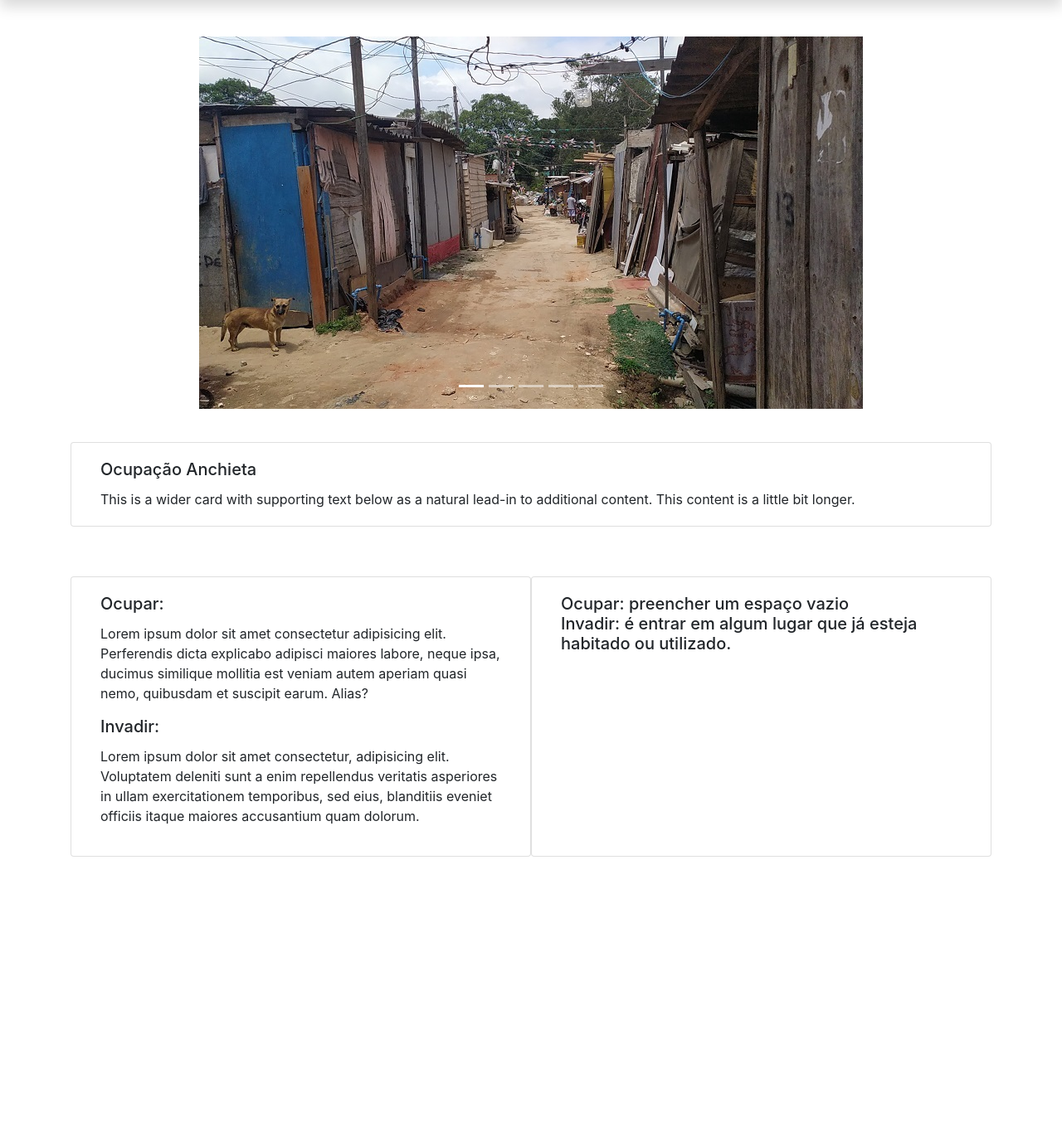
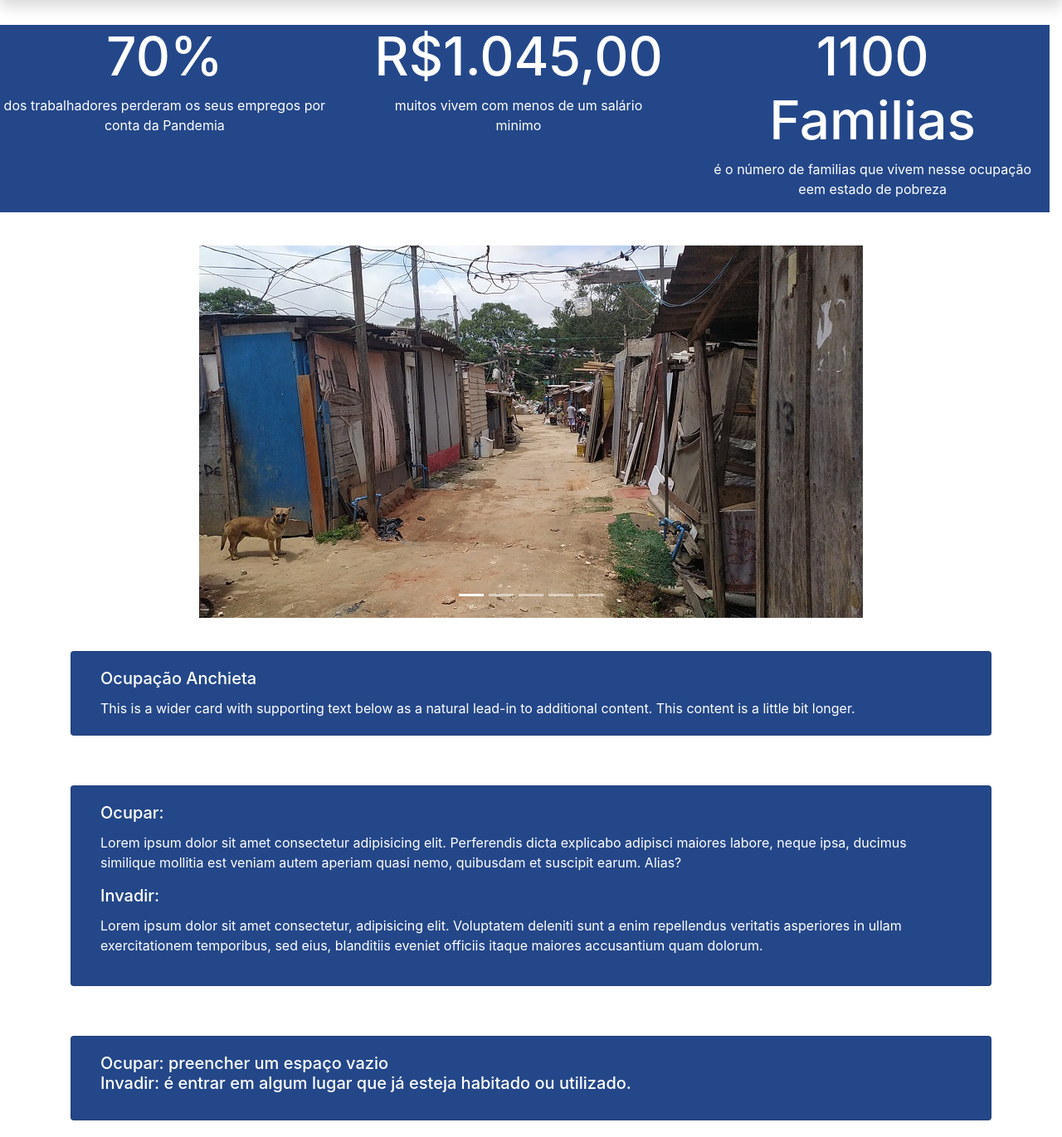
Before and after one commit to Squad9-RecodePro/ecoLarAnchieta, a PHP site: page / in a window 1280 px wide. Shown: the part 76-1447 px from the top of the page at 83% size. Before the commit the page ends 1109 px from the top, so only its background shows below. Run offline with PHP 8.4, Linux system fonts and the light colour scheme.

Commit message:
ajustes personalização

```diff
--- a/cadastro.html
+++ b/cadastro.html
@@ -16,7 +16,7 @@
 
 <body>
 	<!-- Menu de navegação -->
-	<nav class="navbar navbar-expand-lg navbar-dark bg-white shadow fixed-top">
+	<nav class="navbar navbar-expand-lg navbar-dark bg-white shadow">
 		<div class="container">
 
 			<a class="navbar-brand" href="index.html">
@@ -36,9 +36,9 @@
 					<!-- <li class="nav-item">
 						<a class="nav-link text-dark" href="./cadastro.html">Cadastre-se</a>
 					</li> -->
-					<li class="nav-item">
+					<!-- <li class="nav-item">
 						<a class="nav-link text-dark" href="#">Lista de Cadastro</a>
-					</li>
+					</li> -->
 				</ul>
 			</div>
 
--- a/css/index.css
+++ b/css/index.css
@@ -1,5 +1,6 @@
+
 #carousel {
-    margin-top: 120px;
+    margin-top: 40px;
 }
 
 .row .card {
--- a/index.html
+++ b/index.html
@@ -17,7 +17,7 @@
 <body>
 
   <!-- Menu de navegação -->
-  <nav class="navbar navbar-expand-lg navbar-dark bg-white shadow fixed-top">
+  <nav class="navbar navbar-expand-lg navbar-dark bg-white shadow">
     <div class="container">
       <a class="navbar-brand" href="./index.html">
         <img src="./images/logopage.png" width="50%" title="Logo Eco Casa">
@@ -47,7 +47,57 @@
     </div>
   </nav>
 
+  <!-- infomativo -->
 
+  <div class="row align-center" style="background-color: #244789; margin-top: 30px; width: 100%;">
+
+
+    <div class="col medium-4 small-12 large-4">
+      <div class="col-inner">
+
+
+
+        <h2 style="text-align: center;"><span style="color: rgb(255, 255, 255); font-size: 200%;"><span
+              class="count-up active">70</span>%</span></h2>
+        <p style="text-align: center;"><span style="color: rgb(255, 255, 255);">dos trabalhadores perderam os seus
+            empregos por conta da Pandemia</span></p>
+
+      </div>
+    </div>
+
+
+
+    <div class="col medium-4 small-12 large-4">
+      <div class="col-inner">
+
+
+
+        <h2 style="text-align: center;"><span style="color: rgb(255, 255, 255); font-size: 200%;"><span
+              class="count-up active">R$1.045,00</span></span></h2>
+        <p style="text-align: center;"><span style="color: rgb(255, 255, 255);">muitos vivem com menos de um salário<br>
+            minimo</span></p>
+
+      </div>
+    </div>
+
+
+
+    <div class="col medium-4 small-12 large-4">
+      <div class="col-inner">
+        <h2 style="text-align: center;"><span style="color: rgb(255, 255, 255); font-size: 200%;"><span
+              class="count-up active">1100</span> Familias</span></h2>
+        <p style="text-align: center;"><span style="color: rgb(255, 255, 255);">é o número de familias que vivem nesse
+            ocupação<br>eem estado de pobreza</span></p>
+
+      </div>
+    </div>
+    <style scope="scope">
+
+    </style>
+  </div>
+
+
+  <!-- carousel imagens -->
 
   <div class="container" id="carousel">
 
@@ -90,10 +140,11 @@
     </div>
   </div>
 
+
   <!-- Cards informativos -->
 
-  <div class="row container m-auto ">
-    <div class="card col-12 transparent">
+  <div class="row container m-auto">
+    <div class="card col-12 transparent" style="background-color: #244789; color:white;">
 
       <div class="card-body">
 
@@ -105,7 +156,7 @@
       </div>
     </div>
 
-    <div class="card col-6 transparent">
+    <div class="card col-12 transparent" style="background-color: #244789; color:white;">
       <div class="card-body">
 
         <h5 class="card-title">Ocupar: <br /> </h5>
@@ -122,7 +173,7 @@
 
     </div>
 
-    <div class="card col-6 transparent">
+    <div class="card col-12 transparent" style="background-color: #244789; color:white;">
       <div class="card-body">
 
         <h5 class="card-title">Ocupar: preencher um espaço vazio <br>
--- a/login.html
+++ b/login.html
@@ -18,7 +18,7 @@
 
 <body>
   <!-- Menu de navegação -->
-  <nav class="navbar navbar-expand-lg navbar-dark bg-white shadow fixed-top">
+  <nav class="navbar navbar-expand-lg navbar-dark bg-white shadow">
     <div class="container">
       <a class="navbar-brand" href="index.html">
         <img src="./images/logopage.png" width="50%" title="Logo Eco Casa">
```
Also changed, not shown: meuperfil.html (added, +47 -0 lines).
